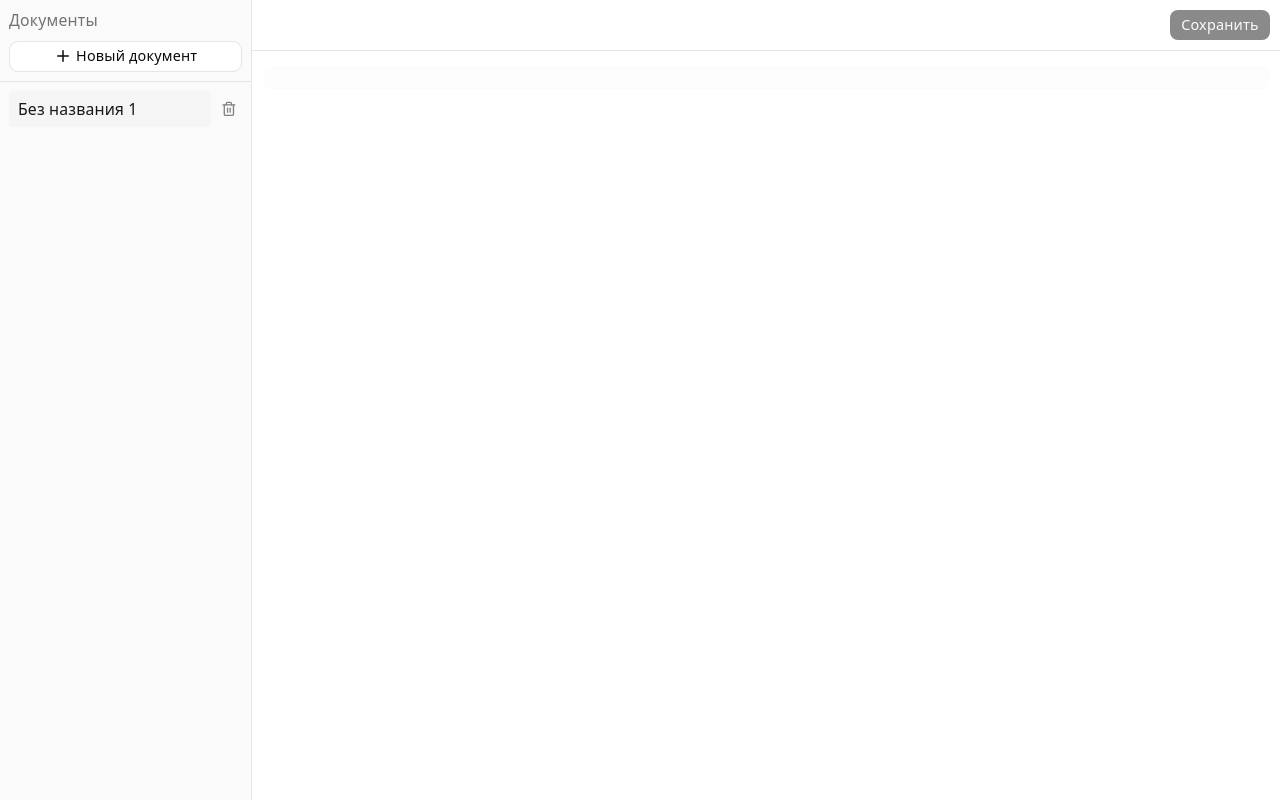
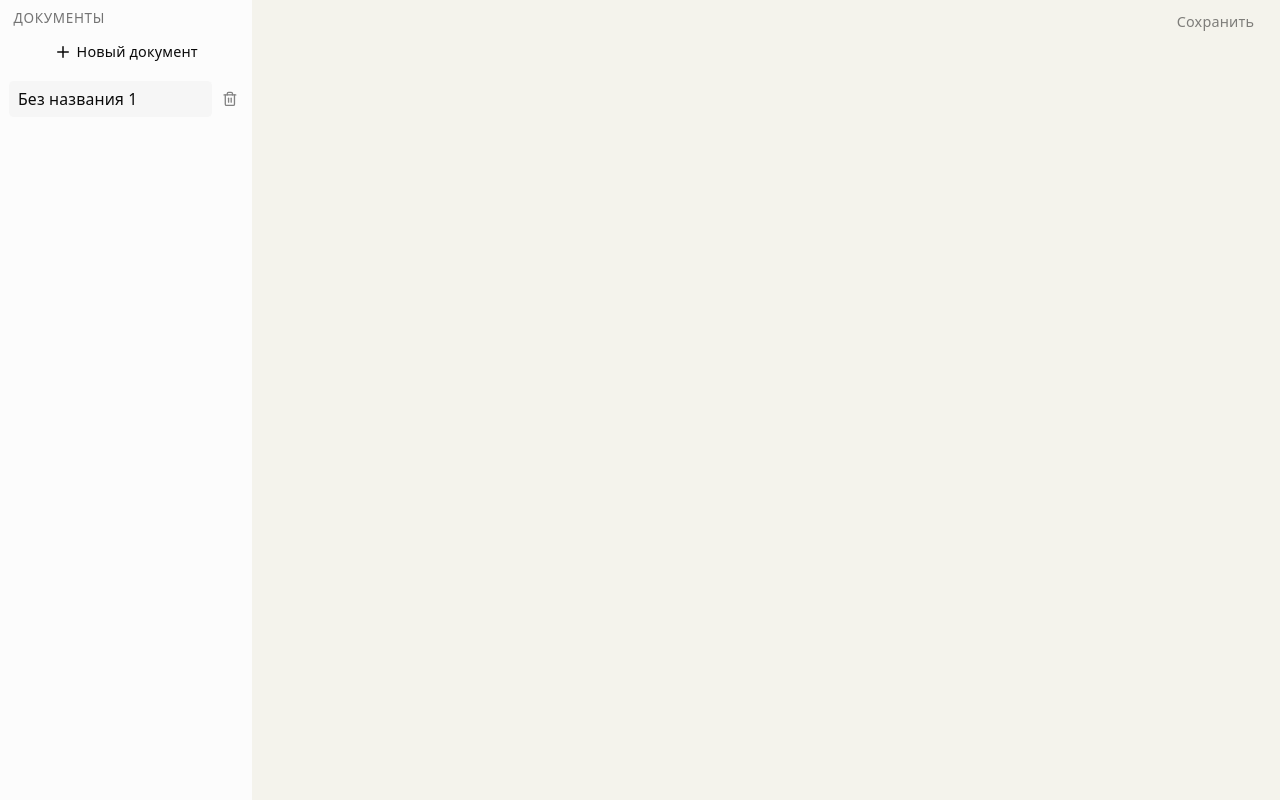
Before and after one commit to Redfur/calqnotes, a React (Vite) app: page / in a window 1280 px wide. Built offline with nearby package versions, Linux system fonts and the light colour scheme.

Commit message:
fix save, fix selection

```diff
--- a/src/app/store/notebook-store.ts
+++ b/src/app/store/notebook-store.ts
@@ -12,6 +12,8 @@ import {
 import { generateId } from "@/shared/lib/id";
 
 const LAST_ACTIVE_DOC_KEY = "calqnotes-last-active-doc";
+
+let initPromise: Promise<void> | null = null;
 
 function textToLines(text: string): Line[] {
 	return text.split("\n").map((input, i) => ({ id: `line-${i}`, input }));
@@ -48,6 +50,8 @@ export const useNotebookStore = create<NotebookState & NotebookActions>((set, ge
 
 	initialize: async () => {
 		if (get().initialized) return;
+		if (!initPromise) {
+			initPromise = (async () => {
 				const docs = await loadDocuments();
 				if (docs.length === 0) {
 					const id = generateId();
@@ -90,6 +94,9 @@ export const useNotebookStore = create<NotebookState & NotebookActions>((set, ge
 						initialized: true,
 					});
 				}
+			})();
+		}
+		await initPromise;
 	},
 
 	setActiveDocument: async (id: string | null) => {
--- a/src/features/create-document/ui/CreateDocumentButton.tsx
+++ b/src/features/create-document/ui/CreateDocumentButton.tsx
@@ -10,7 +10,7 @@ interface CreateDocumentButtonProps {
 export function CreateDocumentButton({ onCreate }: CreateDocumentButtonProps) {
 	const { t } = useTranslation(TRANS_NS);
 	return (
-		<Button onClick={onCreate} variant="outline" size="sm">
+		<Button onClick={onCreate} variant="ghost" size="sm">
 			<Plus className="size-4" />
 			{t("newDocument")}
 		</Button>
--- a/src/features/save-document/ui/SaveButton.tsx
+++ b/src/features/save-document/ui/SaveButton.tsx
@@ -11,7 +11,7 @@ interface SaveButtonProps {
 export function SaveButton({ onSave, disabled, isDirty }: SaveButtonProps) {
 	const { t } = useTranslation(TRANS_NS);
 	return (
-		<Button onClick={onSave} disabled={disabled || !isDirty} size="sm">
+		<Button onClick={onSave} disabled={disabled || !isDirty} variant="ghost" size="sm">
 			{t("save")}
 		</Button>
 	);
--- a/src/index.css
+++ b/src/index.css
@@ -96,20 +96,7 @@
 	--sidebar-ring: oklch(0.708 0 0);
 }
 
-@media (prefers-color-scheme: dark) {
-	:root {
-		--text: #9ca3af;
-		--text-h: #f3f4f6;
-		--bg: #16171d;
-		--border: #2e303a;
-		--code-bg: #1f2028;
-		--accent: #c084fc;
-		--accent-bg: rgba(192, 132, 252, 0.15);
-		--accent-border: rgba(192, 132, 252, 0.5);
-		--social-bg: rgba(47, 48, 58, 0.5);
-		--shadow: rgba(0, 0, 0, 0.4) 0 10px 15px -3px, rgba(0, 0, 0, 0.25) 0 4px 6px -2px;
-	}
-}
+/* Тёмная тема будет реализована отдельно через переключатель */
 
 body {
 	margin: 0;
--- a/src/widgets/document-sidebar/ui/DocumentSidebar.tsx
+++ b/src/widgets/document-sidebar/ui/DocumentSidebar.tsx
@@ -43,12 +43,12 @@ export function DocumentSidebar({
 	const canDelete = documents.length > 1;
 
 	return (
-		<aside className="flex w-56 shrink-0 flex-col border-r border-border bg-sidebar">
-			<div className="flex flex-col gap-2 border-b border-border p-2">
-				<span className="text-sm font-medium text-muted-foreground">{t("documents")}</span>
+		<aside className="flex w-56 shrink-0 flex-col bg-sidebar/50">
+			<div className="flex flex-col gap-2 px-3 py-2">
+				<span className="text-xs font-medium uppercase tracking-wider text-muted-foreground">{t("documents")}</span>
 				<CreateDocumentButton onCreate={onCreate} />
 			</div>
-			<nav className="flex-1 overflow-auto p-2">
+			<nav className="flex-1 overflow-auto px-2 py-1">
 				<ul className="space-y-1">
 					{documents.map((doc) => {
 						const isActive = doc.id === activeDocumentId;
@@ -68,7 +68,7 @@ export function DocumentSidebar({
 												setEditName("");
 											}
 										}}
-										className="h-7 flex-1 rounded border border-input bg-background px-2 text-sm"
+										className="h-7 flex-1 rounded bg-background/80 px-2 text-sm outline-none ring-1 ring-transparent focus:ring-input"
 									/>
 								) : (
 									<button
@@ -77,7 +77,9 @@ export function DocumentSidebar({
 										onDoubleClick={() => handleStartRename(doc.id, doc.name)}
 										className={cn(
 											"flex flex-1 items-center gap-1 truncate rounded px-2 py-1.5 text-left text-sm",
-											isActive ? "bg-sidebar-accent text-sidebar-accent-foreground" : "hover:bg-sidebar-accent/50",
+											isActive
+												? "bg-muted/80 text-foreground"
+												: "text-muted-foreground hover:bg-muted/50 hover:text-foreground",
 										)}
 									>
 										{doc.isDirty && <span className="text-destructive">•</span>}
--- a/src/widgets/notebook-editor/ui/NotebookEditor.tsx
+++ b/src/widgets/notebook-editor/ui/NotebookEditor.tsx
@@ -1,4 +1,4 @@
-import { useCallback, useEffect, useRef, useState } from "react";
+import { useCallback, useEffect } from "react";
 import type { EvaluatedLine } from "@/entities/line";
 import { SaveButton } from "@/features/save-document";
 import { cn } from "@/shared/lib/utils";
@@ -46,9 +46,6 @@ export function NotebookEditor({
 	activeDocumentDirty,
 	onSave,
 }: NotebookEditorProps) {
-	const editorRef = useRef<HTMLTextAreaElement>(null);
-	const [cursorLine, setCursorLine] = useState(0);
-
 	const handleKeyDown = useCallback(
 		(e: KeyboardEvent) => {
 			if ((e.ctrlKey || e.metaKey) && e.key === "s") {
@@ -59,21 +56,13 @@ export function NotebookEditor({
 		[onSave],
 	);
 
-	const updateCursorLine = useCallback(() => {
-		const el = editorRef.current;
-		if (!el) return;
-		const line = value.slice(0, el.selectionStart).split("\n").length - 1;
-		setCursorLine(Math.max(0, line));
-	}, [value]);
-
 	useEffect(() => {
 		window.addEventListener("keydown", handleKeyDown);
 		return () => window.removeEventListener("keydown", handleKeyDown);
 	}, [handleKeyDown]);
 
-	useEffect(() => {
-		updateCursorLine();
-	}, [value, updateCursorLine]);
+	const lines = value.split("\n");
+	const minLines = Math.max(lines.length, 1);
 
 	if (!activeDocumentId) {
 		return (
@@ -83,12 +72,9 @@ export function NotebookEditor({
 		);
 	}
 
-	const lines = value.split("\n");
-	const minLines = Math.max(lines.length, 1);
-
 	return (
-		<div className="flex min-h-0 flex-1 flex-col">
-			<div className="flex shrink-0 items-center justify-end border-b border-border p-2">
+		<div className="flex min-h-0 flex-1 flex-col bg-[var(--code-bg)]">
+			<div className="flex shrink-0 items-center justify-end px-3 py-1.5">
 				<SaveButton onSave={onSave} isDirty={activeDocumentDirty} />
 			</div>
 			<div className="flex min-h-0 flex-1 flex-col overflow-auto">
@@ -110,11 +96,7 @@ export function NotebookEditor({
 						{evaluatedLines.map((line, index) => (
 							<div
 								key={line.id}
-								className={cn(
-									"flex min-w-0 gap-4 px-1 -mx-1 rounded-sm",
-									index % 2 === 1 && "bg-muted/30",
-									cursorLine === index && "bg-accent/20 ring-1 ring-inset ring-accent/30",
-								)}
+								className={cn("flex min-w-0 gap-4 px-2 -mx-2", index % 2 === 1 && "bg-black/[0.02]")}
 								style={{ minHeight: `${LINE_HEIGHT_EM}em` }}
 							>
 								<span className="min-w-0 flex-1 overflow-hidden whitespace-pre">
@@ -128,18 +110,13 @@ export function NotebookEditor({
 							</div>
 						))}
 					</div>
-					{/* Textarea */}
 					<textarea
-						ref={editorRef}
 						value={value}
 						onChange={(e) => onChange(e.target.value)}
-						onSelect={updateCursorLine}
-						onKeyUp={updateCursorLine}
-						onClick={updateCursorLine}
 						placeholder=""
 						className={cn(
 							"absolute inset-0 w-full resize-none border-0 bg-transparent font-mono text-sm outline-none",
-							"caret-foreground text-transparent selection:bg-primary/20",
+							"caret-foreground text-transparent selection:bg-primary/30",
 						)}
 						style={{
 							padding: PADDING,
```
Lines whose indentation alone changed are shown as unchanged.
